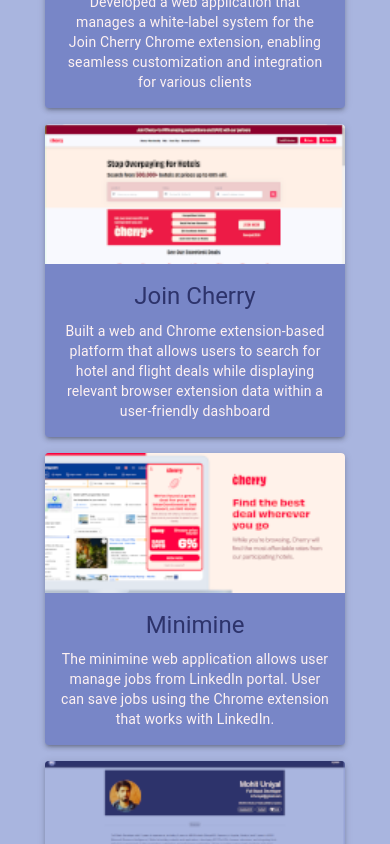
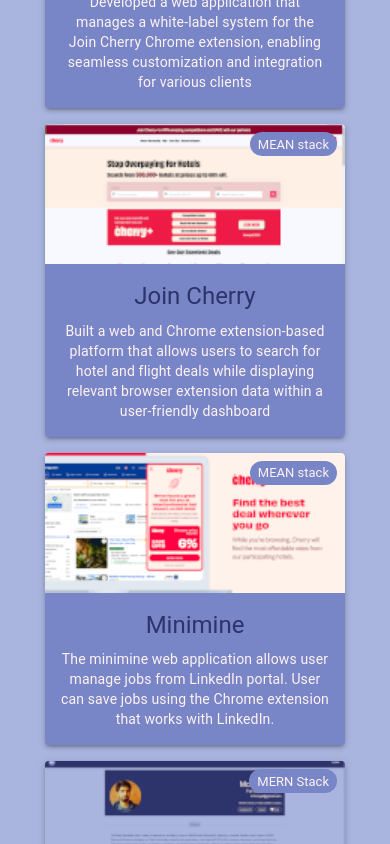
Before and after one commit to Mohit7th/resume, a React (Create React App) app: page / in a window 390 px wide. Shown: the part 2220-3064 px from the top of the page. Built offline with nearby package versions, Linux system fonts and the light colour scheme.

Commit message:
added chips to the projects, small screen fix

```diff
--- a/src/components/data.tsx
+++ b/src/components/data.tsx
@@ -224,6 +224,7 @@
             _id: "31",
             type: "webTechnologies",
             image: "/assets/rezme-web.png",
+           techStack: "MEAN stack"
         },
         {
             name: "Join Cherry",
@@ -234,6 +235,7 @@
             _id: "32",
             type: "webTechnologies",
             image: "/assets/cherry-web.png",
+           techStack: "MEAN stack"
         },
         {
             name: "Join Cherry",
@@ -244,6 +246,7 @@
             _id: "33",
             type: "browserExtension",
             image: "/assets/cherry.png",
+           techStack: "Bootstrap & JS"
         },
         {
             name: "Minimine",
@@ -254,6 +257,7 @@
             _id: "34",
             type: "webTechnologies",
             image: "/assets/cherry.png",
+           techStack: "MEAN stack"
         },
         {
             name: "Quick Snip",
@@ -264,6 +268,7 @@
             _id: "35",
             type: "browserExtension",
             image: "/assets/quick-snip.png",
+           techStack: "Bootstrap & JS"
         },
         {
             name: "Al-go",
@@ -273,6 +278,7 @@
             _id: "36",
             type: "browserExtension",
             image: "/assets/al-go.png",
+           techStack: "Bootstrap & JS"
         },
         {
             name: "i-search",
@@ -283,6 +289,7 @@
             _id: "37",
             type: "browserExtension",
             image: "/assets/i-search.png",
+           techStack: "Bootstrap & JS"
         },
         {
             name: "Web Resume",
@@ -293,6 +300,7 @@
             _id: "38",
             type: "webTechnologies",
             image: "/assets/resume.png",
+           techStack: "MERN Stack"
         },
         {
             name: "Financial Data Mart",
@@ -303,6 +311,7 @@
             _id: "39",
             type: "businessIntelligence",
             image: "/assets/wallet.jpg",
+           techStack: "MSBI"
         },
         {
             name: "Oil & Gas Reporting",
@@ -313,6 +322,7 @@
             _id: "40",
             type: "businessIntelligence",
             image: "/assets/oil-gas.jpg",
+           techStack: "MSBI"
         },
         {
             name: "Real State Service",
@@ -323,6 +333,7 @@
             _id: "41",
             type: "businessIntelligence",
             image: "/assets/real-state.jpg",
+           techStack: "MSBI"
         },
         {
             name: "Patent Analytics",
@@ -333,6 +344,7 @@
             _id: "42",
             type: "businessIntelligence",
             image: "/assets/patent-analytics.jpg",
+           techStack: "MySQL"
         },
     ],
     workHistory: [
--- a/src/components/home/Projects.tsx
+++ b/src/components/home/Projects.tsx
@@ -6,6 +6,8 @@
     Skeleton,
     CardActionArea,
     CardMedia,
+    Chip,
+    Box,
 } from "@mui/material";
 import { useUserData } from "../../context/UserContext";
 import { resumeData } from "../data";
@@ -35,12 +37,13 @@
             sx={{ mt: 3, mb: 5, justifyContent: "space-between" }}
         >
             {filteredProjects.map((project: any, idx: number) => (
-                <Grid size={{ xs: 12, sm:6, md: 3}} key={idx}
+                <Grid
+                    size={{ xs: 12, sm: 6, md: 3 }}
+                    key={idx}
                     sx={{
                         display: "flex",
                         justifyContent: { xs: "center", md: "flex-start" }, // Center on small screens, left-align on medium+
                         alignItems: "center",
-                    // Add padding only on medium+ screens
                         textAlign: { xs: "center", md: "left" }, // Center text on small screens
                     }}
                 >
@@ -53,6 +56,7 @@
                             backgroundColor: theme.palette.primary.light,
                             transition: "0.3s",
                             boxShadow: 3,
+                            position: "relative", // Required for absolute positioning
                             "&:hover": {
                                 boxShadow: 10,
                                 transform: "translateY(-5px)",
@@ -60,9 +64,23 @@
                         }}
                         key={project._id}
                     >
-                        <CardActionArea
-                            onClick={() => window.open(project.url)}
+                        {/* Tech Stack Chip - Positioned at top-right */}
+                        <Box
+                            sx={{
+                                position: "absolute",
+                                top: 8,
+                                right: 8,
+                                zIndex: 2, // Ensures it stays on top
+                            }}
                         >
+                            <Chip
+                                label={project.techStack || "MEAN"}
+                                sx={{backgroundColor: theme.palette.primary.light, color: theme.palette.primary.contrastText}}
+                                size="small"
+                            />
+                        </Box>
+
+                        <CardActionArea onClick={() => window.open(project.url)}>
                             {!project.image ? (
                                 <Skeleton variant="rounded" height={140} />
                             ) : (
@@ -74,18 +92,13 @@
                                 />
                             )}
                             <CardContent>
-                                <Typography
-                                    gutterBottom
-                                    variant="h5"
-                                    component="div"
-                                >
+                                <Typography gutterBottom variant="h5">
                                     {project.name}
                                 </Typography>
                                 <Typography
                                     variant="body2"
                                     sx={{
-                                        color: theme.palette.primary
-                                            .contrastText,
+                                        color: theme.palette.primary.contrastText,
                                     }}
                                 >
                                     {project.description}
--- a/src/types/projects.ts
+++ b/src/types/projects.ts
@@ -7,4 +7,5 @@
     _id: string;
     type: string;
     image: string;
+    techStack: string;
 };
```
Also changed, not shown: src/components/ui/CustomAccordian.tsx (added, +31 -0 lines). Lines whose indentation alone changed are shown as unchanged.
